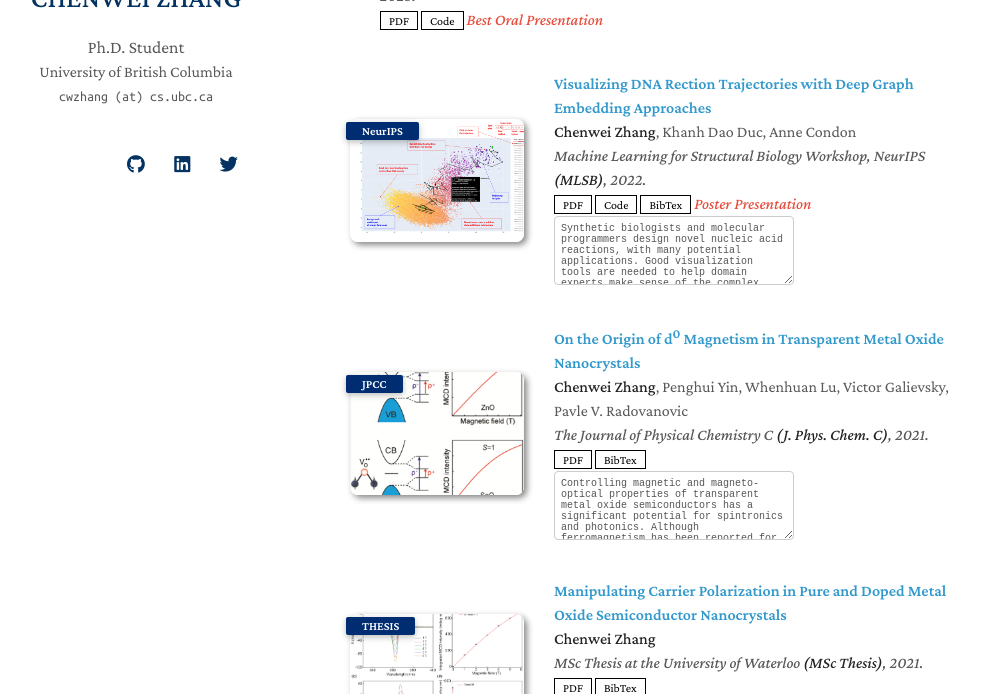
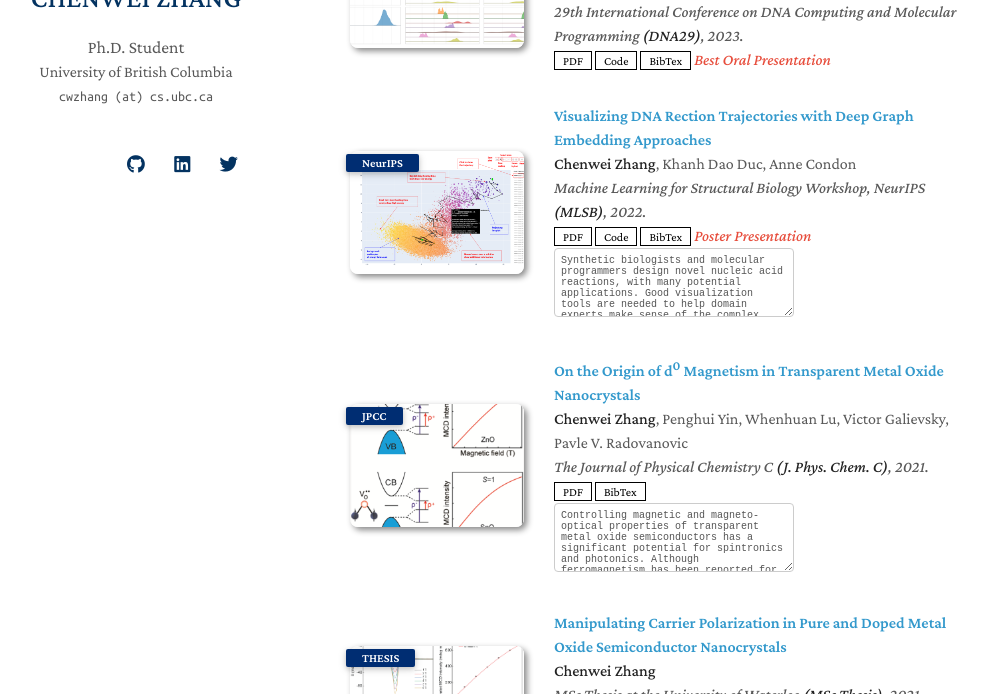
Before and after one commit to chenwei-zhang/chenwei-zhang.github.io, a Jekyll site: the page built from index.md, in a window 1280 px wide and 900 px high, scrolled down 545 px, cut to the strip 206-900 px from the top of the window. Shown: the whole strip, without its empty margins (140-1126 px from the left). Built offline with Jekyll 4.4.1, drawn with Linux system fonts in a browser that asks for light colours; nearby versions of some CDN libraries; a style sheet for code colours, icons or effects is not loaded; our own code applies the rules of GitHub Pages for plain Markdown files.

Commit message:
Update publications.yml

```diff
--- a/_data/publications.yml
+++ b/_data/publications.yml
@@ -7,6 +7,8 @@
     conference: 29th International Conference on DNA Computing and Molecular Programming <strong>(DNA29)</strong>, 2023.
     pdf: https://drops.dagstuhl.de/opus/volltexte/2023/18788/pdf/LIPIcs-DNA-29-5.pdf
     code: https://github.com/DNA-and-Natural-Algorithms-Group/multistrand
+    bibtex: ./assets/bib/revisit_DNA29.txt
+    image: ./assets/img/revisit_DNA29.png
     notes: Best Oral Presentation
 
 
```
